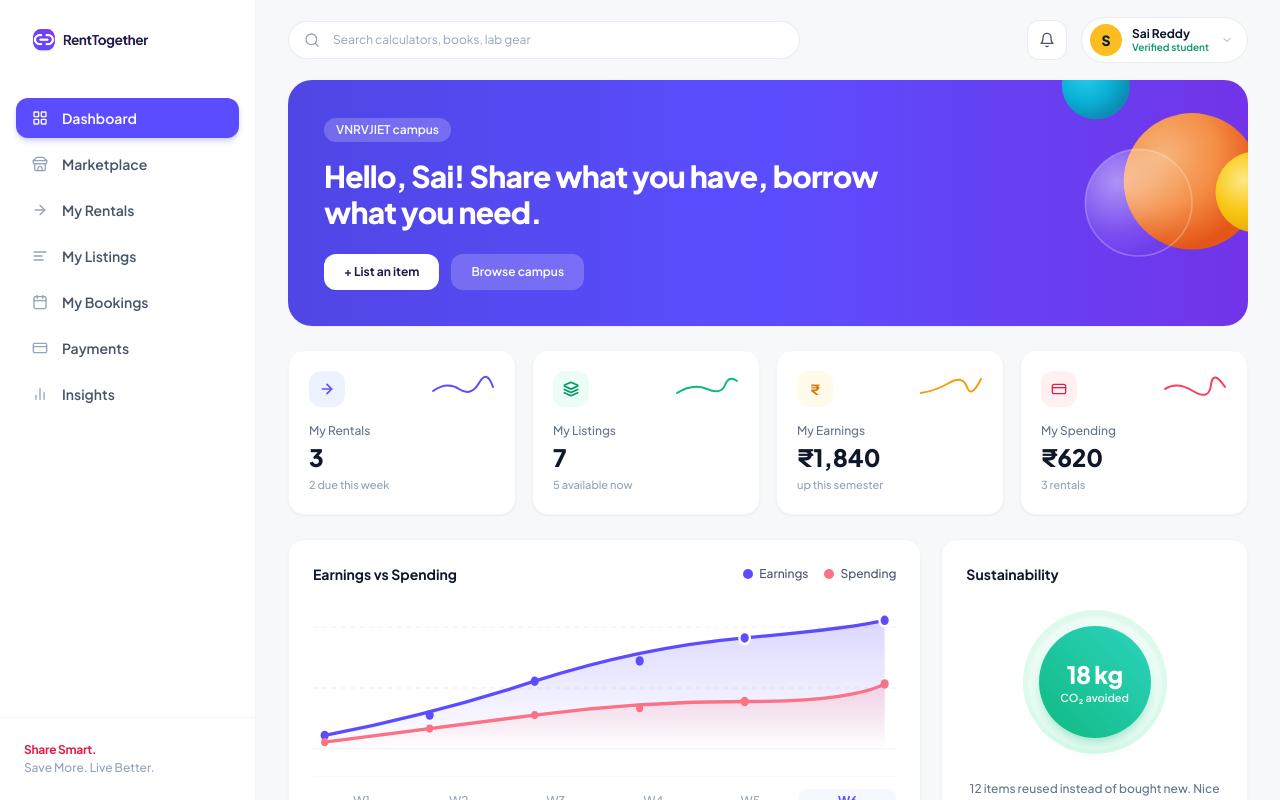
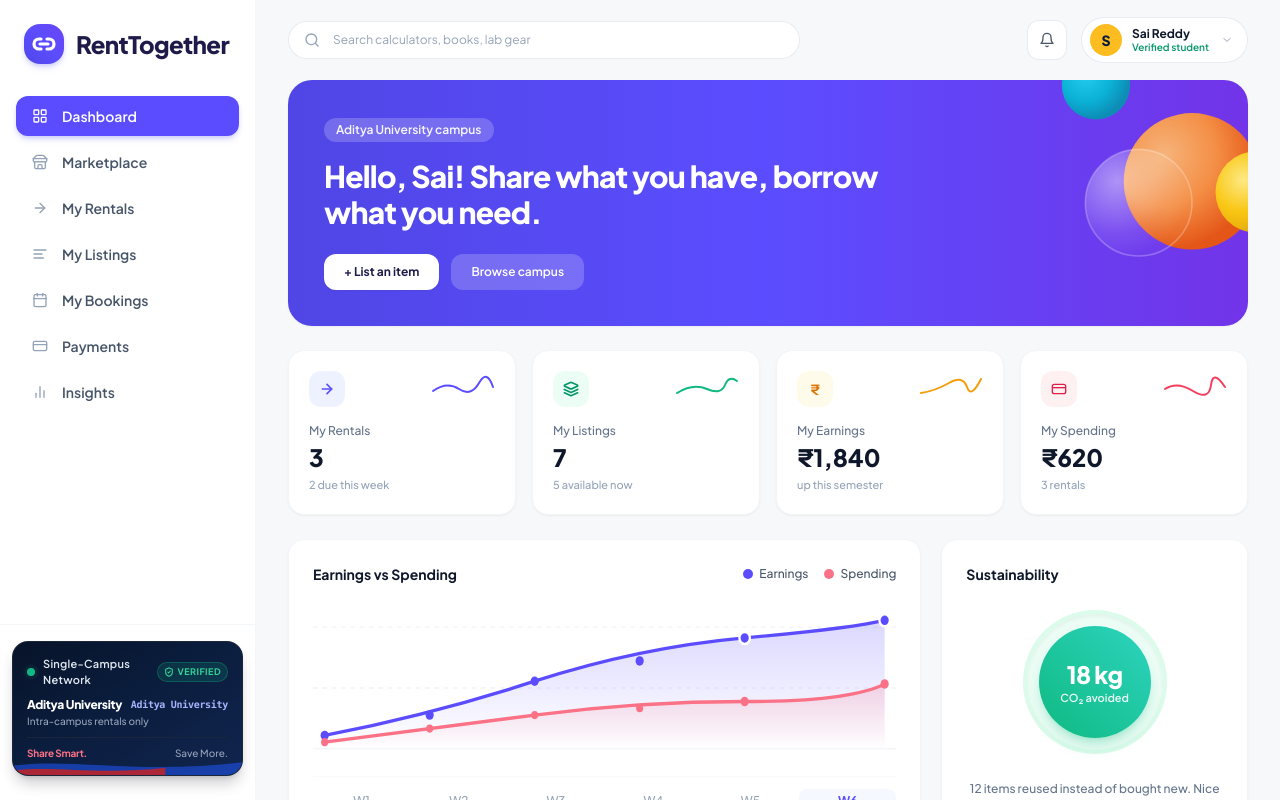
Before and after one commit to nittasamith1/RentTogether, a React (Vite) app in the folder frontend/: page / in a window 1280 px wide. Built offline with nearby package versions, Linux system fonts and the light colour scheme; no server answers.

Commit message:
feat(branding): elevate RentTogether logo, integrate Single-Campus Network card, and complete Aditya University transition

```diff
--- /dev/null
+++ b/frontend/src/components/common/CampusNetworkCard.tsx
@@ -0,0 +1,82 @@
+import React from 'react';
+import { ShieldCheck } from 'lucide-react';
+
+interface CampusNetworkCardProps {
+  collegeName?: string;
+  collegeCode?: string;
+  className?: string;
+}
+
+export const CampusNetworkCard: React.FC<CampusNetworkCardProps> = ({
+  collegeName = 'Aditya University',
+  collegeCode = 'ADITYA',
+  className = '',
+}) => {
+  return (
+    <div
+      className={`relative overflow-hidden rounded-2xl bg-gradient-to-br from-[#071329] via-[#0B1E3F] to-[#11244E] text-white p-3.5 border border-slate-800/90 shadow-lg shadow-slate-950/20 group hover:border-indigo-500/40 transition-all duration-300 ${className}`}
+    >
+      {/* Top Header Row matching user's reference badge */}
+      <div className="relative z-10 flex items-center justify-between">
+        <div className="flex items-center gap-2">
+          {/* Animated pulsing green indicator */}
+          <span className="relative flex h-2 w-2">
+            <span className="animate-ping absolute inline-flex h-full w-full rounded-full bg-emerald-400 opacity-75"></span>
+            <span className="relative inline-flex rounded-full h-2 w-2 bg-emerald-500"></span>
+          </span>
+          <span className="text-[11px] font-semibold text-slate-200 tracking-wide">
+            Single-Campus Network
+          </span>
+        </div>
+        <span className="inline-flex items-center gap-1 text-[9px] font-bold uppercase tracking-wider text-emerald-400 bg-emerald-500/15 border border-emerald-500/30 px-1.5 py-0.5 rounded-full">
+          <ShieldCheck className="w-2.5 h-2.5 stroke-[2.5]" />
+          Verified
+        </span>
+      </div>
+
+      {/* College Identity */}
+      <div className="relative z-10 mt-2">
+        <div className="text-xs font-black tracking-tight text-white flex items-center justify-between">
+          <span>{collegeName}</span>
+          <span className="text-[10px] font-mono font-bold text-indigo-300">
+            {collegeCode}
+          </span>
+        </div>
+        <p className="text-[10px] text-slate-400 font-medium leading-tight mt-0.5">
+          Intra-campus rentals only
+        </p>
+      </div>
+
+      {/* Subtle Divider & Tagline */}
+      <div className="relative z-10 mt-2.5 pt-2 border-t border-slate-800/80 flex items-center justify-between text-[10px]">
+        <span className="font-bold text-[#FB7185] tracking-tight">
+          Share Smart.
+        </span>
+        <span className="text-slate-400 font-medium">
+          Save More.
+        </span>
+      </div>
+
+      {/* Elegant Curved Wave Swoosh matching user's graphic 1:1 */}
+      <svg
+        className="absolute -bottom-1 -left-1 -right-1 w-[105%] h-8 pointer-events-none opacity-85 group-hover:opacity-100 transition-opacity duration-300"
+        viewBox="0 0 200 40"
+        fill="none"
+        preserveAspectRatio="none"
+      >
+        {/* Deep Royal Blue Wave */}
+        <path
+          d="M0 24 C50 12, 110 36, 200 18 L200 40 L0 40 Z"
+          fill="#1D4ED8"
+          opacity="0.8"
+        />
+        {/* Vibrant Crimson Red Curve */}
+        <path
+          d="M0 30 C35 22, 75 36, 130 26 L130 40 L0 40 Z"
+          fill="#DC2626"
+          opacity="0.9"
+        />
+      </svg>
+    </div>
+  );
+};
--- a/frontend/src/components/common/Logo.tsx
+++ b/frontend/src/components/common/Logo.tsx
@@ -1,23 +1,69 @@
 import React from 'react';
-import logoImg from '../../assets/logo_transparent.png';
 
 interface LogoProps {
   className?: string;
-  size?: 'sm' | 'md' | 'lg';
+  size?: 'sm' | 'md' | 'lg' | 'xl';
+  showText?: boolean;
 }
 
-export const Logo: React.FC<LogoProps> = ({ className = '', size = 'md' }) => {
-  const heightClass =
-    size === 'sm' ? 'h-7' : size === 'lg' ? 'h-11' : 'h-8 sm:h-9';
+export const Logo: React.FC<LogoProps> = ({
+  className = '',
+  size = 'md',
+  showText = true,
+}) => {
+  const iconSizes = {
+    sm: 'w-8 h-8 rounded-xl',
+    md: 'w-10 h-10 rounded-2xl',
+    lg: 'w-12 h-12 rounded-2xl',
+    xl: 'w-16 h-16 rounded-3xl',
+  };
+
+  const svgSizes = {
+    sm: 'w-4.5 h-4.5',
+    md: 'w-6 h-6',
+    lg: 'w-7 h-7',
+    xl: 'w-9 h-9',
+  };
+
+  const textSizes = {
+    sm: 'text-xl',
+    md: 'text-2xl',
+    lg: 'text-3xl',
+    xl: 'text-4xl',
+  };
 
   return (
-    <div className={`inline-flex items-center select-none ${className}`}>
-      <img
-        src={logoImg}
-        alt="RentTogether"
-        className={`${heightClass} w-auto object-contain`}
-        draggable={false}
-      />
+    <div className={`inline-flex items-center gap-3 select-none ${className}`}>
+      {/* Icon: Vibrant Purple Squircle with White Interlocking Chain Link */}
+      <div
+        className={`${iconSizes[size]} bg-gradient-to-tr from-[#5046E5] via-[#5B4DFF] to-[#6945F7] flex items-center justify-center text-white shadow-md shadow-indigo-500/25 shrink-0 transition-transform`}
+      >
+        <svg
+          viewBox="0 0 24 24"
+          fill="none"
+          stroke="currentColor"
+          strokeWidth="3.2"
+          strokeLinecap="round"
+          strokeLinejoin="round"
+          className={`${svgSizes[size]} text-white`}
+        >
+          {/* Left Loop */}
+          <path d="M9 17H7A5 5 0 0 1 7 7h2" />
+          {/* Right Loop */}
+          <path d="M15 7h2a5 5 0 0 1 0 10h-2" />
+          {/* Connecting Bridge */}
+          <line x1="8" y1="12" x2="16" y2="12" />
+        </svg>
+      </div>
+
+      {/* Brand Typography: Bold, Crisp, Perfectly Sized */}
+      {showText && (
+        <span
+          className={`${textSizes[size]} font-black tracking-tight text-[#1E1B4B] leading-none flex items-center`}
+        >
+          RentTogether
+        </span>
+      )}
     </div>
   );
 };
--- a/frontend/src/components/layout/Navbar.tsx
+++ b/frontend/src/components/layout/Navbar.tsx
@@ -86,10 +86,10 @@ export const Navbar: React.FC = () => {
             <div className="absolute right-0 mt-3 w-56 bg-white rounded-2xl shadow-card border border-slate-100 p-3 space-y-2 z-50 animate-in fade-in slide-in-from-top-2">
               <div className="pb-2 border-b border-slate-100">
                 <div className="text-xs font-bold text-slate-900">{displayName}</div>
-                <div className="text-[11px] text-slate-500 truncate">{user?.email || 'sai.reddy@vnrvjiet.in'}</div>
+                <div className="text-[11px] text-slate-500 truncate">{user?.email || 'sai.reddy@adityauniversity.in'}</div>
                 <div className="mt-1.5 inline-flex items-center gap-1 px-2 py-0.5 rounded-md bg-emerald-50 text-[10px] font-bold text-emerald-700 border border-emerald-200/60">
                   <ShieldCheck className="w-3 h-3 text-emerald-600" />
-                  <span>VNRVJIET Campus Verified</span>
+                  <span>Aditya University Verified</span>
                 </div>
               </div>
 
--- a/frontend/src/components/layout/Sidebar.tsx
+++ b/frontend/src/components/layout/Sidebar.tsx
@@ -12,6 +12,7 @@ import {
 } from 'lucide-react';
 import { useAuth } from '../../context/AuthContext';
 import { Logo } from '../common/Logo';
+import { CampusNetworkCard } from '../common/CampusNetworkCard';
 
 interface NavItem {
   name: string;
@@ -101,14 +102,12 @@ export const Sidebar: React.FC = () => {
         </nav>
       </div>
 
-      {/* Bottom Tagline matching screenshot */}
-      <div className="px-6 pt-6 border-t border-slate-100/80">
-        <div className="text-xs font-bold text-[#E11D48] tracking-tight">
-          Share Smart.
-        </div>
-        <div className="text-xs font-medium text-slate-400 mt-0.5">
-          Save More. Live Better.
-        </div>
+      {/* Bottom Campus Network Widget with Image 1 styling */}
+      <div className="px-3 pt-4 border-t border-slate-100/80">
+        <CampusNetworkCard
+          collegeName={user?.college_name || 'Aditya University'}
+          collegeCode={user?.college_code || 'ADITYA'}
+        />
       </div>
     </aside>
   );
--- a/frontend/src/context/AuthContext.tsx
+++ b/frontend/src/context/AuthContext.tsx
@@ -18,12 +18,12 @@ const AuthContext = createContext<AuthContextType | undefined>(undefined);
 // Initial fallback demo student (matching dashboard mockup) if user hasn't logged in yet
 const DEFAULT_DEMO_STUDENT: AuthUser = {
   id: 'demo-sai-id',
-  email: 'sai.reddy@vnrvjiet.in',
+  email: 'sai.reddy@adityauniversity.in',
   name: 'Sai Reddy',
   first_name: 'Sai',
   last_name: 'Reddy',
-  college_code: 'VNRVJIET',
-  college_name: 'VNR Vignana Jyothi Institute of Engineering & Technology',
+  college_code: 'Aditya University',
+  college_name: 'Aditya University',
   email_verified: true,
   is_college_verified: true,
   verification_status: 'VERIFIED',
--- a/frontend/src/pages/DashboardPage.tsx
+++ b/frontend/src/pages/DashboardPage.tsx
@@ -16,7 +16,7 @@ export const DashboardPage: React.FC = () => {
   const navigate = useNavigate();
   const { user } = useAuth();
   const displayName = user?.first_name || user?.name?.split(' ')[0] || 'Sai';
-  const collegeName = user?.college_code || 'VNRVJIET';
+  const collegeName = user?.college_name || 'Aditya University';
 
   // Modal States
   const [activeDetailItem, setActiveDetailItem] = useState<ModalResourceItem | null>(null);
--- a/frontend/src/pages/admin/AdminVerificationsPage.tsx
+++ b/frontend/src/pages/admin/AdminVerificationsPage.tsx
@@ -102,7 +102,7 @@ export const AdminVerificationsPage: React.FC = () => {
           </div>
           <h1 className="text-2xl font-bold text-[#0E131F]">Student Identity Verifications</h1>
           <p className="text-xs text-neutral-500 mt-0.5">
-            Review submitted student ID cards and institutional credentials for VNRVJIET.
+            Review submitted student ID cards and institutional credentials for Aditya University.
           </p>
         </div>
 
--- a/frontend/src/pages/auth/LoginPage.tsx
+++ b/frontend/src/pages/auth/LoginPage.tsx
@@ -75,12 +75,12 @@ export const LoginPage: React.FC = () => {
   };
 
   const handleDemoStudentLogin = async () => {
-    setEmail('sai.reddy@vnrvjiet.in');
+    setEmail('sai.reddy@adityauniversity.in');
     setPassword('StudentPassword123!');
     setErrorMessage('');
     try {
       setLoading(true);
-      const res = await authService.login('sai.reddy@vnrvjiet.in', 'StudentPassword123!');
+      const res = await authService.login('sai.reddy@adityauniversity.in', 'StudentPassword123!');
       login(res.access, res.refresh, res.user);
       navigate('/');
     } catch (err: any) {
@@ -91,12 +91,12 @@ export const LoginPage: React.FC = () => {
   };
 
   const handleDemoAdminLogin = async () => {
-    setEmail('admin@vnrvjiet.in');
+    setEmail('admin@adityauniversity.in');
     setPassword('AdminPassword123!');
     setErrorMessage('');
     try {
       setLoading(true);
-      const res = await authService.login('admin@vnrvjiet.in', 'AdminPassword123!');
+      const res = await authService.login('admin@adityauniversity.in', 'AdminPassword123!');
       login(res.access, res.refresh, res.user);
       navigate('/admin/verifications');
     } catch (err: any) {
@@ -174,7 +174,7 @@ export const LoginPage: React.FC = () => {
           </Link>
           <div className="inline-flex items-center gap-1.5 px-3 py-1 rounded-full bg-indigo-50 border border-indigo-100/80 text-[#5B4DFF] text-xs font-semibold mb-2">
             <ShieldCheck className="w-3.5 h-3.5" />
-            <span>VNRVJIET Campus Network</span>
+            <span>Aditya University Campus Network</span>
           </div>
           <h2 className="text-xl font-extrabold text-[#1E1B4B]">Student & Faculty Portal</h2>
           <p className="text-xs text-slate-500 mt-1 max-w-xs">
@@ -206,7 +206,7 @@ export const LoginPage: React.FC = () => {
                   type="email"
                   value={email}
                   onChange={(e) => setEmail(e.target.value)}
-                  placeholder="student.name@vnrvjiet.in"
+                  placeholder="student.name@adityauniversity.in"
                   className="w-full pl-10 pr-3.5 py-2.5 rounded-xl border border-slate-200 text-xs focus:outline-none focus:ring-2 focus:ring-[#5B4DFF]/30 focus:border-[#5B4DFF] transition-all bg-white"
                   required
                 />
@@ -275,7 +275,7 @@ export const LoginPage: React.FC = () => {
                 className="py-2.5 px-3 rounded-xl border border-indigo-100 bg-indigo-50/60 hover:bg-indigo-100/80 text-indigo-900 text-xs font-bold transition-all text-center cursor-pointer"
               >
                 🎓 Demo Student
-                <span className="block text-[10px] font-medium text-indigo-600/90 mt-0.5">Sai Reddy (VNR)</span>
+                <span className="block text-[10px] font-medium text-indigo-600/90 mt-0.5">Sai Reddy (Aditya Univ)</span>
               </button>
               <button
                 type="button"
@@ -283,7 +283,7 @@ export const LoginPage: React.FC = () => {
                 className="py-2.5 px-3 rounded-xl border border-amber-100 bg-amber-50/60 hover:bg-amber-100/80 text-amber-900 text-xs font-bold transition-all text-center cursor-pointer"
               >
                 🛡️ Campus Admin
-                <span className="block text-[10px] font-medium text-amber-700/90 mt-0.5">ID Card Reviewer</span>
+                <span className="block text-[10px] font-medium text-amber-700/90 mt-0.5">Identity Approver</span>
               </button>
             </div>
           </div>
@@ -335,7 +335,7 @@ export const LoginPage: React.FC = () => {
                       type="email"
                       value={forgotEmail}
                       onChange={(e) => setForgotEmail(e.target.value)}
-                      placeholder="student@vnrvjiet.in"
+                      placeholder="student.name@adityauniversity.in"
                       className="w-full px-3.5 py-2.5 rounded-xl border border-slate-200 text-xs focus:outline-none focus:ring-2 focus:ring-[#5B4DFF]/30"
                       required
                     />
--- a/frontend/src/pages/auth/VerificationPendingPage.tsx
+++ b/frontend/src/pages/auth/VerificationPendingPage.tsx
@@ -135,7 +135,7 @@ export const VerificationPendingPage: React.FC = () => {
               <div>
                 <h2 className="text-xl font-extrabold text-[#1E1B4B]">Identity Verified!</h2>
                 <p className="text-xs text-slate-500 mt-1">
-                  Your VNRVJIET campus membership has been approved by the campus administrator.
+                  Your Aditya University campus membership has been approved by the campus administrator.
                 </p>
               </div>
 
@@ -154,7 +154,7 @@ export const VerificationPendingPage: React.FC = () => {
                 </div>
                 <div className="flex justify-between">
                   <span className="text-slate-400">Institution:</span>
-                  <span className="font-semibold text-slate-800">{verification?.college_name || 'VNRVJIET'}</span>
+                  <span className="font-semibold text-slate-800">{verification?.college_name || 'Aditya University'}</span>
                 </div>
               </div>
 
@@ -313,7 +313,7 @@ export const VerificationPendingPage: React.FC = () => {
                   </div>
                   <div className="flex justify-between">
                     <span className="text-slate-400">Campus:</span>
-                    <span className="font-medium text-slate-800">{verification.college_name || 'VNRVJIET'}</span>
+                    <span className="font-medium text-slate-800">{verification.college_name || 'Aditya University'}</span>
                   </div>
                 </div>
               )}
```
Also changed, not shown: frontend/src/pages/auth/RegisterPage.tsx (+7 -7 lines), 1 other file (tests, documents, lock files or other folders).
